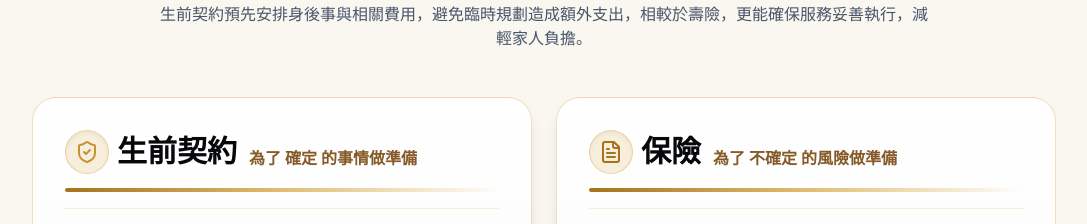
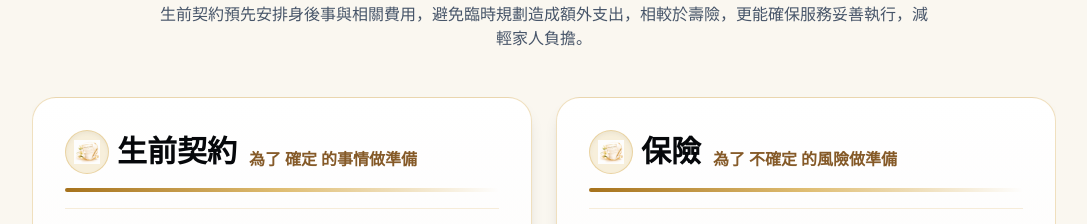
Before and after one commit to m9606286/baoci-life-website, a React (Vite) app: page /preneed in a window 1280 px wide. Shown: the part 1740-1964 px from the top of the page, without its empty margins (96-1183 px from the left). Built offline with nearby package versions, Linux system fonts and the light colour scheme.

Commit message:
Update PreneedContract.tsx

```diff
--- a/src/components/PreneedContract.tsx
+++ b/src/components/PreneedContract.tsx
@@ -1,5 +1,5 @@
 import React, { useState } from 'react';
-import { Sparkles, Lock, UserCheck, ShieldCheck, RefreshCw, Award, FileText, FileCheck, DollarSign, Users } from 'lucide-react';
+import { Sparkles, Lock, UserCheck, RefreshCw, Award, FileCheck, DollarSign, Users } from 'lucide-react';
 import { useReveal } from '@/hooks/useReveal';
 import familyImage from '/core.jpg';
 
@@ -415,8 +415,8 @@ export default function PreneedConcept() {
               <div className="mb-6 pb-4 border-b border-gold-400/20">
                 <div className="flex items-baseline gap-3">
                   <div className="flex items-center gap-2 shrink-0">
-                    <div className="w-11 h-11 rounded-full bg-gold-100/80 border border-gold-400/40 flex items-center justify-center shadow-inner">
-                      <ShieldCheck className="w-6 h-6 text-[#C69233]" />
+                    <div className="w-11 h-11 rounded-full bg-gold-100/80 border border-gold-400/40 flex items-center justify-center shadow-inner overflow-hidden p-2">
+                      <img src="/Preneed.png" alt="生前契約" className="w-full h-full object-contain" />
                     </div>
                     <h4 className="font-serif-tc text-2xl sm:text-3xl font-bold text-ink-950">生前契約</h4>
                   </div>
@@ -469,8 +469,8 @@ export default function PreneedConcept() {
               <div className="mb-6 pb-4 border-b border-gold-400/20">
                 <div className="flex items-baseline gap-3">
                   <div className="flex items-center gap-2 shrink-0">
-                    <div className="w-11 h-11 rounded-full bg-gold-100/80 border border-gold-400/40 flex items-center justify-center shadow-inner">
-                      <FileText className="w-6 h-6 text-[#A6721C]" />
+                    <div className="w-11 h-11 rounded-full bg-gold-100/80 border border-gold-400/40 flex items-center justify-center shadow-inner overflow-hidden p-2">
+                      <img src="/Preneed.png" alt="保險" className="w-full h-full object-contain" />
                     </div>
                     <h4 className="font-serif-tc text-2xl sm:text-3xl font-bold text-ink-950">保險</h4>
                   </div>
```
